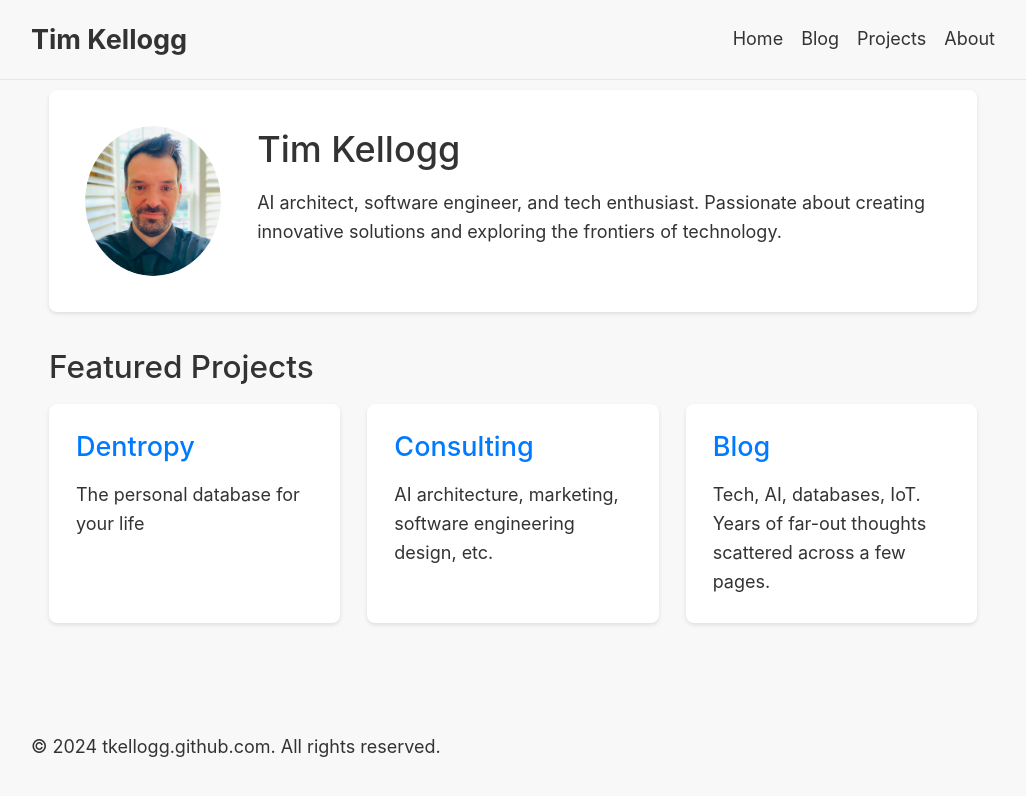
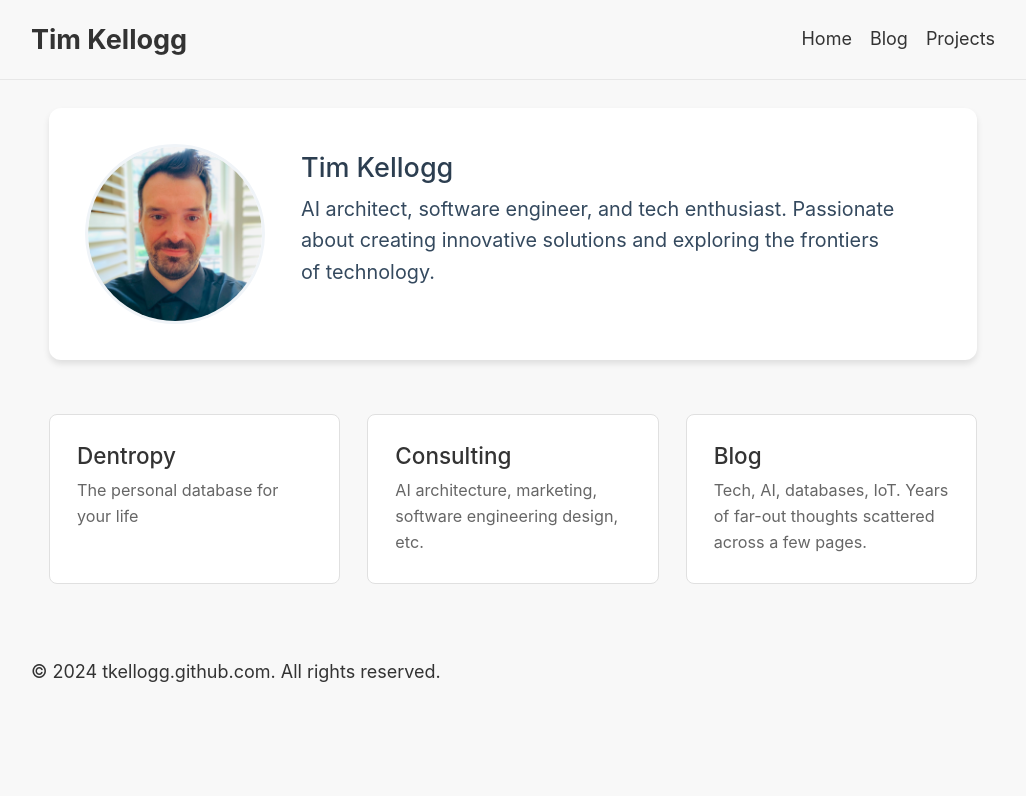
Before and after one commit to tkellogg/tkellogg.github.com, a Jekyll site: the page built from index.markdown, in a window 1280 px wide. Shown: the top 796 px of the page, without its empty margins (127-1153 px from the left). Built offline with Jekyll 4.4.1, drawn with Linux system fonts in a browser that asks for light colours.

Commit message:
styling changes

```diff
--- a/_layouts/default.html
+++ b/_layouts/default.html
@@ -23,7 +23,7 @@
                 <li><a href="/">Home</a></li>
                 <li><a href="/blog">Blog</a></li>
                 <li><a href="/projects">Projects</a></li>
-                <li><a href="/about">About</a></li>
+                <!-- <li><a href="/about">About</a></li> -->
             </ul>
         </nav>
     </header>
--- a/css/screen.css
+++ b/css/screen.css
@@ -44,7 +44,7 @@ div {
 /* Navigation styles */
 .site-header {
   background-color: #f8f8f8;
-  padding: 1rem 0;
+  padding: 1rem 0; /* Changed back to 1rem from 1.5rem */
   border-bottom: 1px solid #e7e7e7;
   width: 100%;
   position: fixed;
@@ -144,22 +144,33 @@ blockquote {
 .profile-section {
     display: flex;
     align-items: center;
-    margin-bottom: 2rem;
+    margin-bottom: 3rem;
     padding: 2rem;
-    background-color: #ffffff;
-    border-radius: 8px;
-    box-shadow: 0 2px 4px rgba(0,0,0,0.1);
+    background-color: #ffffff; /* Changed from #f0f4f8 to #ffffff */
+    border-radius: 12px;
+    box-shadow: 0 4px 6px rgba(0,0,0,0.1);
 }
 
 .profile-image {
-    width: 150px;
-    height: 150px;
+    width: 180px;
+    height: 180px;
     border-radius: 50%;
     margin-right: 2rem;
+    border: 3px solid #f0f4f8; /* Changed from #ffffff to #f0f4f8 for contrast */
+    object-fit: cover;
 }
 
 .bio h1 {
     margin-top: 0;
+    margin-bottom: 0.5rem;
+    color: #2c3e50;
+    font-size: 1.5rem;
+}
+
+.bio p {
+    color: #34495e;
+    font-size: 1.1rem;
+    max-width: 600px;
 }
 
 /* Featured projects */
@@ -175,26 +186,29 @@ blockquote {
 
 .featured-card {
     background-color: #ffffff;
+    border: 1px solid #e0e0e0;
     border-radius: 8px;
     padding: 1.5rem;
     text-decoration: none;
     color: inherit;
-    transition: transform 0.2s ease-in-out, box-shadow 0.2s ease-in-out;
-    box-shadow: 0 2px 4px rgba(0,0,0,0.1);
+    transition: transform 0.2s ease-in-out;
 }
 
 .featured-card:hover {
     transform: translateY(-5px);
-    box-shadow: 0 4px 8px rgba(0,0,0,0.15);
 }
 
 .featured-card h3 {
     margin-top: 0;
-    color: #007bff;
+    margin-bottom: 0.5rem;
+    color: #333;
+    font-size: 1.25rem;
 }
 
 .featured-card p {
     margin-bottom: 0;
+    font-size: 0.9rem;
+    color: #666;
 }
 
 /* Responsive design */
@@ -239,6 +253,6 @@ blockquote {
 
 /* Adjust main content to account for fixed header */
 .site-content {
-  margin-top: 4rem; /* Adjust this value based on your header height */
+  margin-top: 5rem; /* Increased from 4rem to 5rem */
   padding: 1rem;
 }
--- a/index.markdown
+++ b/index.markdown
@@ -11,22 +11,19 @@ title: Home
     </div>
 </div>
 
-<div class="featured-projects">
-    <h2>Featured Projects</h2>
-    <div class="card-container">
-        <a href="https://www.getdentropy.com" class="featured-card">
-            <h3>Dentropy</h3>
-            <p>The personal database for your life</p>
-        </a>
-        <a href="/projects/consulting" class="featured-card">
-            <h3>Consulting</h3>
-            <p>AI architecture, marketing, software engineering design, etc.</p>
-        </a>
-        <a href="/blog" class="featured-card">
-            <h3>Blog</h3>
-            <p>Tech, AI, databases, IoT. Years of far-out thoughts scattered across a few pages.</p>
-        </a>
-    </div>
+<div class="card-container">
+    <a href="https://www.getdentropy.com" class="featured-card">
+        <h3>Dentropy</h3>
+        <p>The personal database for your life</p>
+    </a>
+    <a href="/projects/consulting" class="featured-card">
+        <h3>Consulting</h3>
+        <p>AI architecture, marketing, software engineering design, etc.</p>
+    </a>
+    <a href="/blog" class="featured-card">
+        <h3>Blog</h3>
+        <p>Tech, AI, databases, IoT. Years of far-out thoughts scattered across a few pages.</p>
+    </a>
 </div>
 
 <p>&nbsp;</p>
```
